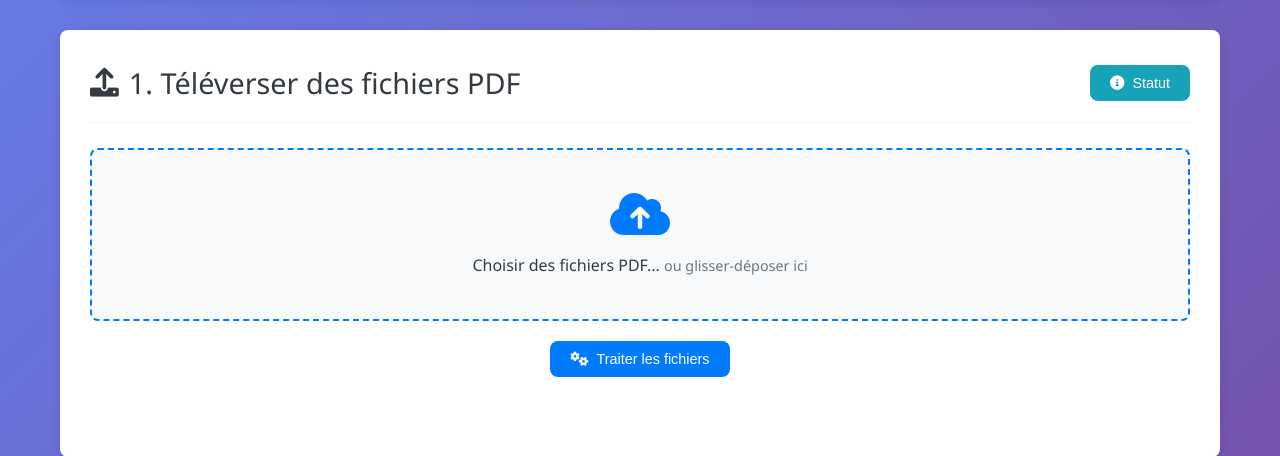
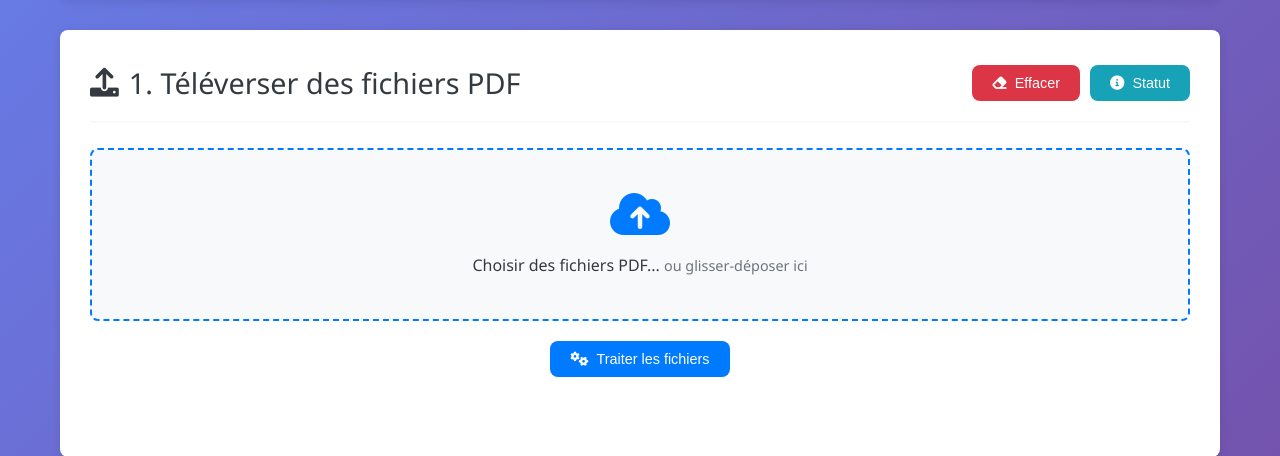
Before and after one commit to yann5963/testJulesGoogle, a Flask app: page / in a window 1280 px wide; the page is wider, and only the part inside the window is pictured. Shown: the part 178-634 px from the top of that part. Run offline with Flask 3, Linux system fonts and the light colour scheme.

Commit message:
feat: Add 'Effacer' button to clear Chroma Database
This commit introduces a new button with the label "Effacer" to the main interface. When clicked, this button triggers the existing functionality to clear the Chroma Database.

The following changes were made:
- Added the "Effacer" button to `rag_flask_app/templates/index.html`.
- Added an event listener to `rag_flask_app/static/script.js` to handle the button's click event, which calls the `handleClear` function.
- Cleaned up the `rag_flask_app/requirements.txt` file to remove unnecessary standard library modules.

```diff
--- a/rag_flask_app/requirements.txt
+++ b/rag_flask_app/requirements.txt
@@ -9,9 +9,3 @@ langchain-openai
 langchain-openrouter
 langchain-ollama  # Version moderne pour OllamaEmbeddings
 python-dotenv
-pathlib
-secrets
-logging
-functools
-typing
-werkzeug
--- a/rag_flask_app/static/script.js
+++ b/rag_flask_app/static/script.js
@@ -36,6 +36,7 @@ function setupEventListeners() {
 
     // Boutons d'action
     document.getElementById('clear-btn').addEventListener('click', handleClear);
+    document.getElementById('effacer-btn').addEventListener('click', handleClear);
     document.getElementById('status-btn').addEventListener('click', handleStatus);
     document.getElementById('history-btn').addEventListener('click', handleHistory);
     document.getElementById('close-history').addEventListener('click', closeHistory);
--- a/rag_flask_app/templates/index.html
+++ b/rag_flask_app/templates/index.html
@@ -29,6 +29,9 @@
                     <div class="section-actions">
                         <button id="clear-btn" class="btn btn-secondary" style="display: none;">
                             <i class="fas fa-trash"></i> Tout effacer
+                        </button>
+                        <button id="effacer-btn" class="btn btn-danger">
+                            <i class="fas fa-eraser"></i> Effacer
                         </button>
                         <button id="status-btn" class="btn btn-info">
                             <i class="fas fa-info-circle"></i> Statut
```
Also changed, not shown: 1 other file.
